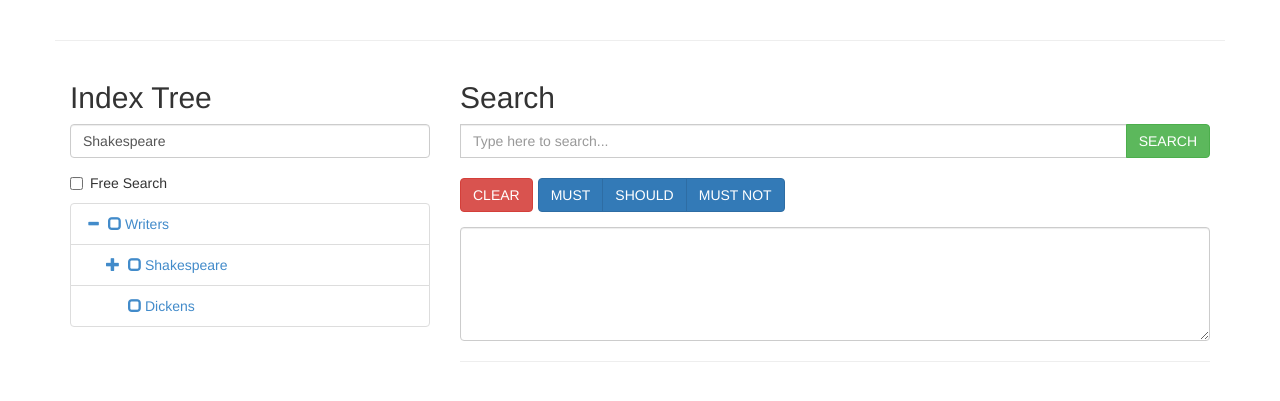
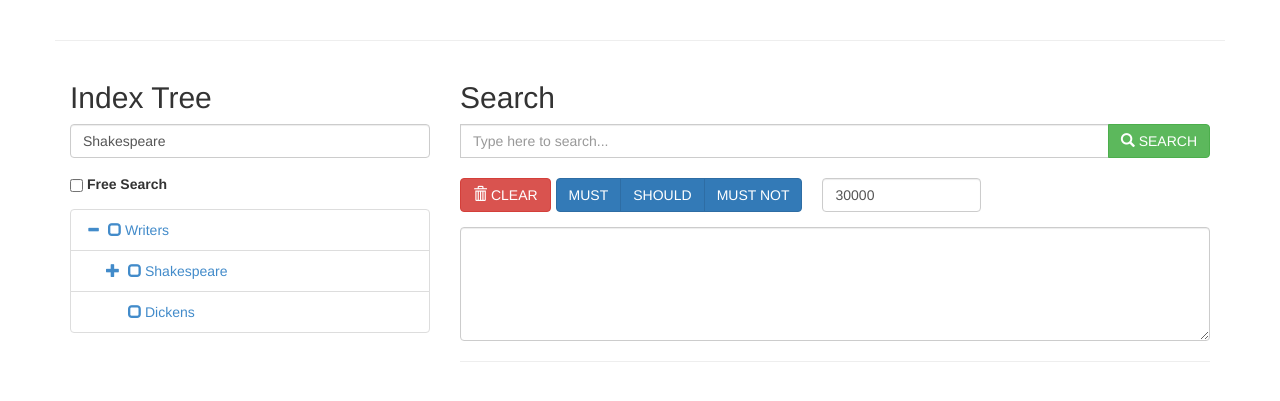
Before and after one commit to sergibondarenko/esquid, a Django app: page /esearch/ in a window 1280 px wide. Shown: the top 401 px of the page. Run offline with Django 3.2, Linux system fonts and the light colour scheme; data that the repository does not hold is empty; some libraries are stand-ins or nearby versions.

Commit message:
Add search size input logic. Add glyphicons.

```diff
--- a/esquid/esearch/static/esearch/js/custom-treeview.js
+++ b/esquid/esearch/static/esearch/js/custom-treeview.js
@@ -2,6 +2,7 @@ $(function() {  // main() function, runs at start
 
 // Enable Bootstrap checkbox
 //$('#chk-select-freesearch').checkboxpicker();
+
 
 // Delete duplicates from an array
 var makeItUnique = function(arr){
@@ -93,7 +94,6 @@ var buildRecordsTableRestricted = function(json_objs, table_name, div_id, colls_
 
 		tr.append('<td>' + hit._score + '</td>');	// Get score
 
-		console.log("source= " + hit._source['speaker']);
 		for(var j in colls_arr){
 			tr.append('<td>' + hit._source[colls_arr[j]] + '</td>');	// Create a cell and append it to the row created above
 		}
@@ -182,7 +182,11 @@ var buildRecordsTable = function(json_objs, table_name, div_id){
 
 }
 
+// Autocomplete function
 var autoComplete = function(node) {
+
+	var search_size = $('#input-search-size-logics').val();	// Get search size
+	search_size = 'search(' + search_size + ')';
 
 	// Log query to textarea
 	function log_query(message){
@@ -195,6 +199,7 @@ var autoComplete = function(node) {
 	// Autocomplete search field
 	$('#input-field-search').autocomplete({
 		source: function(request, response){
+			//sendVarsToBackend(search_size + " " + node.parents + "." + node.name + "=" + request.term,
 			sendVarsToBackend(node.parents + "." + node.name + "=" + request.term,
 					'json', 'autocomplete/', response)	// Search word in a specific field of a document in Elastic
 		},
@@ -225,28 +230,6 @@ var initSelectableTree = function() {
 		table_colls_arr = makeItUnique(table_colls_arr);
 
 		autoComplete(node);
-	    //// Log query to textarea
-		//function log_query(message){
-		//	var query_log = $('#selectable-output').val();
-		//	query_log += message;
-		//	$('#selectable-output').val('');
-		//	$('#selectable-output').val(query_log);
-		//}
-
-		//// Autocomplete search field
-		//$('#input-field-search').autocomplete({
-		//	source: function(request, response){
-		//		sendVarsToBackend(node.parents + "." + node.name + "=" + request.term,
-		//				'json', 'autocomplete/', response)	// Search word in a specific field of a document in Elastic
-		//	},
-		//	select: function(event, ui){	// Add search query to textarea on select event
-		//		log_query("(" + node.parents + "." + node.name + "=" + ui.item.label + ")");
-		//	},
-		//	delay: 1000,
-		//	autoFocus: true,
-		//	minLength: 1
-		//});
-
     },
     //onNodeUnselected: function (event, node) {
     onNodeUnchecked: function (event, node) {
@@ -352,7 +335,10 @@ $('#btn-search.logic-btn').on('click', function (e) {
 	if(free_search_check){
 		var search_query = $('#input-field-search').val();
 		var view = 'freesearch/';
+		var search_size = $('#input-search-size-frees').val();	// Get search size
+		search_size = '\\search ' + search_size;
 
+		//sendVarsToBackend(search_size + " " + search_query, 'json', view, function(result){
 		sendVarsToBackend(search_query, 'json', view, function(result){
 			//$('#output-free-search').html(result);
 			buildRecordsTable(result, 'records_table', 'main_output_field');
@@ -361,7 +347,10 @@ $('#btn-search.logic-btn').on('click', function (e) {
 	} else {
 		var search_query = $('#selectable-output').val();
 		var view = 'logicalsearch/';
+		var search_size = $('#input-search-size-logics').val();	// Get search size
+		search_size = 'search(' + search_size + ')';
 
+		//sendVarsToBackend(search_size + " " + search_query, 'json', view, function(result){
 		sendVarsToBackend(search_query, 'json', view, function(result){
 			//$('#output-free-search').html(result);
 			buildRecordsTableRestricted(result, 'records_table', 'main_output_field', table_colls_arr);
@@ -381,7 +370,10 @@ $('#input-field-search').keypress(function (e) {
 
 		// Verify if Free Search is checked
 		if(free_search_check){
-			//console.log(search_query);
+			var search_size = $('#input-search-size-frees').val();	// Get search size
+			search_size = '\\search ' + search_size;
+
+			//sendVarsToBackend(search_size + " " + search_query, 'json', 'freesearch/', function(result){
 			sendVarsToBackend(search_query, 'json', 'freesearch/', function(result){
 				buildRecordsTable(result, 'records_table', 'main_output_field');
 				//buildRecordsTable(result, '#records_table:last');
@@ -414,14 +406,19 @@ $('#chk-select-freesearch').click(function(){
 	$('#logic-btn-div').children('div').children('button').each(function(){
 		$(this).toggle();
 	});
+	$('#logic-btn-div').children('div').children('input').each(function(){
+		$(this).toggle();
+	});
 
 	// Resize Search input field
 	if(free_search_check){
 		$('#input-field-search-div').removeClass('col-sm-8');
 		$('#input-field-search-div').addClass('col-sm-12');
+		$('#input-search-size-frees').attr('type', 'input');
 	} else {
 		$('#input-field-search-div').removeClass('col-sm-12');
 		$('#input-field-search-div').addClass('col-sm-8');
+		$('#input-search-size-frees').attr('type', 'hidden');
 
 		$('#records_table').remove();	// Remove table
 		$('#records_table_wrapper').remove();	// Remove table
--- a/esquid/esearch/templates/esearch/index.html
+++ b/esquid/esearch/templates/esearch/index.html
@@ -30,10 +30,15 @@
             <label for="input-select-node" class="sr-only">Search Tree:</label>
             <input type="input" class="form-control" id="input-select-node" placeholder="Search for a menu node..." value="Shakespeare">
           </div>
-          <div class="checkbox">
-            <label>
-              <input type="checkbox" class="checkbox" id="chk-select-freesearch" value="false">
-            Free Search</label>
+
+          <div class="form-group">
+			<form class="form-inline">
+            	<label class="checkbox">
+            	  <input type="checkbox" class="checkbox" id="chk-select-freesearch" value="false">
+				  Free Search
+				</label>&nbsp;&nbsp;&nbsp;&nbsp;
+            	<input type="hidden" class="form-control" id="input-search-size-frees" placeholder="Search Size" value="30000">
+			</form>
           </div>
 
           <div id="treeview-selectable" class=""></div>
@@ -46,19 +51,26 @@
             <label for="input-select-node" class="sr-only">Search Tree:</label>
             <input type="input" class="form-control" id="input-field-search" placeholder="Type here to search..." value="">
 			<span class="input-group-btn">
-            	<button type="button" class="btn btn-success logic-btn" id="btn-search">SEARCH</button>
+            	<button type="button" class="btn btn-success logic-btn" id="btn-search">
+					<span class="glyphicon glyphicon-search" aria-hidden="true"></span> SEARCH
+				</button>
 			</span>
           </div>
 		  <br>
 
 			<div class="btn-toolbar form-group" role="toolbar" aria-label="Toolbar with button groups" id="logic-btn-div">
-		  		<div class="btn-group" role="group" aria-label="Third group">
-					<button type="button" class="btn btn-danger logic-btn" id="btn-clear-log-query-field">CLEAR</button>
+		  		<div class="btn-group" role="group" aria-label="First group">
+					<button type="button" class="btn btn-danger logic-btn" id="btn-clear-log-query-field">
+						<span class="glyphicon glyphicon-trash" aria-hidden="true"></span> CLEAR
+					</button>
 				</div>
 				<div class="btn-group" role="group" aria-label="Second group">
 					<button type="button" class="btn btn-primary logic-btn" id="btn-must">MUST</button>
 					<button type="button" class="btn btn-primary logic-btn" id="btn-should">SHOULD</button>
 					<button type="button" class="btn btn-primary logic-btn" id="btn-mustnot">MUST NOT</button>
+				</div>
+		  		<div class="btn-group col-xs-3" role="group" aria-label="Third group">
+            		<input type="input" class="form-control" id="input-search-size-logics" placeholder="Search Size" value="30000">
 				</div>
 			</div>
 
```
